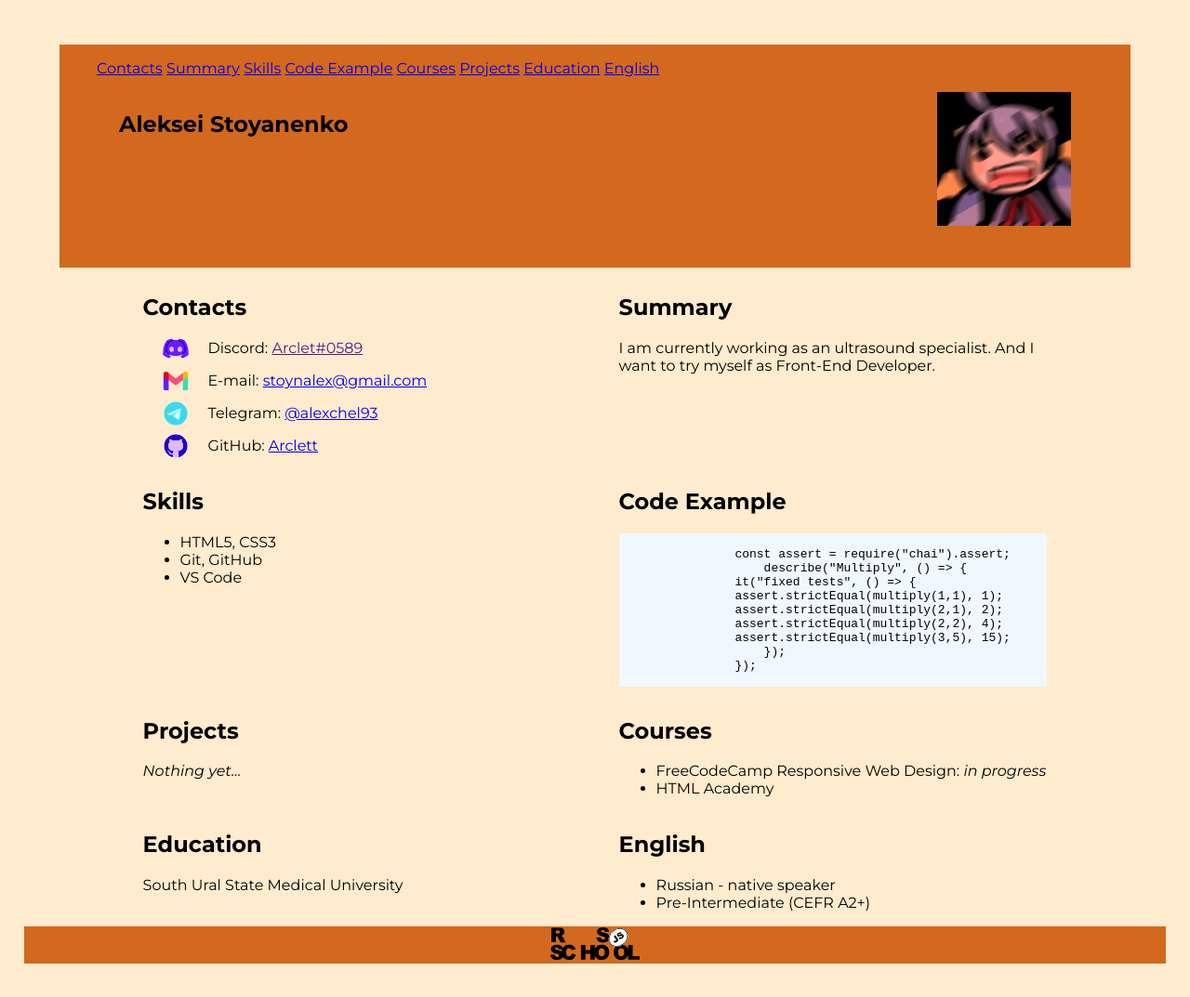
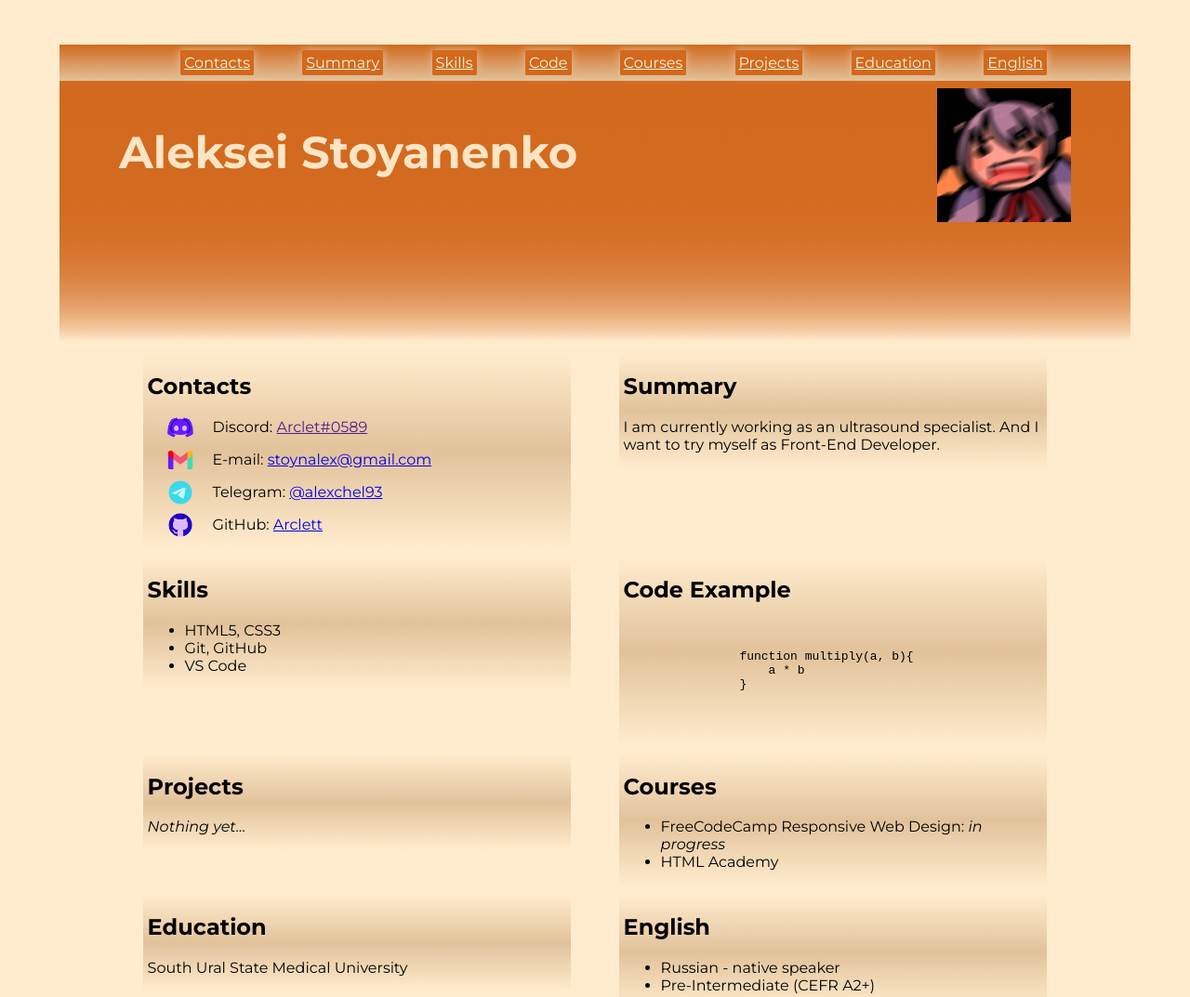
Before and after one commit to Arclett/rsschool-cv, a plain HTML site: page index.html in a window 1280 px wide. Shown: the top 1073 px of the page at 93% size. Drawn offline with Linux system fonts and the light colour scheme.

Commit message:
feat: add css styles fix: fixed nav list

```diff
--- a/index.html
+++ b/index.html
@@ -1,42 +1,74 @@
 <!DOCTYPE html>
 <html lang="en">
 <head>
-    <title>CV</title>
     <meta charset="UTF-8">
     <meta http-equiv="X-UA-Compatible" content="IE=edge">
     <meta name="viewport" content="width=device-width, initial-scale=1.0">
-    <title>Document</title>
     <link rel="stylesheet" href="style.css">
     <link rel="icon" href="assets/svg/favicon.ico"/>
     <link rel="preconnect" href="https://fonts.googleapis.com">
     <link href="https://fonts.googleapis.com/css2?family=Montserrat:ital,wght@0,400;0,700;1,400&display=swap" rel="stylesheet">
+    <title>CV</title>
 </head>
 <body>
     <header class="header">
         <nav class="nav">
             <ul class="nav-list">
-                <nav-item><a href="#contacts" class="nav-link">Contacts</a></nav-item>
-                <nav-item><a href="#summary" class="nav-link">Summary</a></nav-item>
-                <nav-item><a href="#skills" class="nav-link">Skills</a></nav-item>
-                <nav-item><a href="#code" class="nav-link">Code Example</a></nav-item>
-                <nav-item><a href="#courses" class="nav-link">Courses</a></nav-item>
-                <nav-item><a href="#projects" class="nav-link">Projects</a></nav-item>
-                <nav-item><a href="#education" class="nav-link">Education</a></nav-item>
-                <nav-item><a href="#english" class="nav-link">English</a></nav-item>
+                <li class="nav-item">
+                    <a href="#contacts" class="nav-link">Contacts</a>
+                </li>
+                <li class="nav-item">
+                    <a href="#summary" class="nav-link">Summary</a>
+                </li>
+                <li class="nav-item">
+                    <a href="#skills" class="nav-link">Skills</a>
+                </li>
+                <li class="nav-item">
+                    <a href="#code" class="nav-link">Code</a>
+                </li>
+                <li class="nav-item">
+                    <a href="#courses" class="nav-link">Courses</a>
+                </li>
+                <li class="nav-item">
+                    <a href="#projects" class="nav-link">Projects</a>
+                </li>
+                <li class="nav-item">
+                    <a href="#education" class="nav-link">Education</a>
+                </li>
+                <li class="nav-item">
+                    <a href="#english" class="nav-link">English</a>
+                </li>
             </ul>
         </nav>
         <section class="header-content">
-            <h1>Aleksei Stoyanenko</h1><img src="assets/img/avatar.JPG">
+            <h1>Aleksei Stoyanenko</h1>
+            <img src="assets/img/avatar.JPG" title="avatar" alt="My face when i'm trying to work with Git first time">
         </section>
     </header>
     <main class="main">
         <div class="container" id="contacts">
             <h2 class="contacts">Contacts</h2>
             <ul>
-                <li class="contact-item"><p>Discord: <a href="" title="Discord profile">Arclet#0589</a></p></li>
-                <li class="contact-item"><p>E-mail: <a href="mailto:stoynalex@gmail.com" title="E-mail">stoynalex@gmail.com</a></p></li>
-                <li class="contact-item"><p>Telegram: <a href="https://t.me/alexchel93" title="Telegram profile" alt="Telegram profile link">@alexchel93</a></p></li>
-                <li class="contact-item"><p>GitHub: <a href="https://github.com/Arclett" title="GitHub profile" alt="GitHub profile">Arclett</a></p></li>
+                <li class="contact-item">
+                    <p>Discord:
+                        <a href="" title="Discord profile">Arclet#0589</a>
+                    </p>
+                </li>
+                <li class="contact-item">
+                    <p>E-mail:
+                        <a href="mailto:stoynalex@gmail.com" title="E-mail">stoynalex@gmail.com</a>
+                    </p>
+                </li>
+                <li class="contact-item">
+                    <p>Telegram:
+                        <a href="https://t.me/alexchel93" title="Telegram profile">@alexchel93</a>
+                    </p>
+                </li>
+                <li class="contact-item">
+                    <p>GitHub:
+                        <a href="https://github.com/Arclett" title="GitHub profile">Arclett</a>
+                    </p>
+                </li>
             </ul>
         </div>
         <div class="container" id="summary">
@@ -53,17 +85,13 @@
         </div>
         <div class="container" id="code">
             <h2>Code Example</h2>
-            <pre><code class="code">
-                const assert = require("chai").assert;
-                    describe("Multiply", () => {
-                it("fixed tests", () => {
-                assert.strictEqual(multiply(1,1), 1);
-                assert.strictEqual(multiply(2,1), 2);
-                assert.strictEqual(multiply(2,2), 4);
-                assert.strictEqual(multiply(3,5), 15);
-                    });
-                });
-            </code></pre>
+           <pre>
+               <code class="code">
+                function multiply(a, b){
+                    a * b
+                }
+                </code>
+            </pre>
         </div>
         <div class="container" id="projects">
             <h2>Projects</h2>
@@ -87,10 +115,11 @@
                 <li>Pre-Intermediate (CEFR A2+)</li>
             </ul>
         </div>
-        <div class="container"></div>
     </main>
     <footer class="footer">
-        <a href="https://rs.school/js/" title="JavaScript/Front-End Course"><img class="footer-link" src="assets/img/rs_school_js.svg"></a>
+        <a href="https://rs.school/js/" title="JavaScript/Front-End Course">
+            <img class="footer-link" alt="rsschool emblem" src="assets/img/rs_school_js.svg">
+        </a>
     </footer>
 </body>
 </html>
--- a/style.css
+++ b/style.css
@@ -17,7 +17,7 @@ body {
 
 .code {
     display:block;
-    background-color: aliceblue;
+    width:fit-content;
 }
 .contact-item {
     position: relative;
@@ -52,7 +52,7 @@ body {
     background-image: url(assets/svg/github.png);
 }
 
-.main {
+.main, .nav-list {
     display: flex;
     flex-wrap: wrap;
     max-width: 1440px;
@@ -62,15 +62,22 @@ body {
 }
 
 .container {
+    display: inline-block;
     width: 45%;
     min-width: 300px;
     height: 40%;
+    background: linear-gradient(blanchedalmond, rgb(225, 194, 154), blanchedalmond);
+    object-fit: content;
+    margin: 5px 0px;
+    padding-left: 5px;
 }
 .header {
-    height: 30vh;
+    height: 40vh;
     width: 90vw;
     margin: 1vh auto;
-    background-color: chocolate;
+    background: linear-gradient(180deg, chocolate, 90%, blanchedalmond);
+    color: bisque;
+
 }
 
 .header-content {
@@ -78,6 +85,7 @@ body {
     justify-content:space-between;
     margin: 1vh 5vw;
     height:18vh;
+    font-size: 2em;
 }
 
 .footer {
@@ -91,3 +99,30 @@ body {
     height:90%;
     width: auto;
 }
+
+.nav {
+    background: linear-gradient(180deg,chocolate, rgb(225, 194, 154));
+}
+
+.nav-list {
+    list-style: none;
+}
+
+.nav-item {
+
+    background-color: chocolate;
+    box-shadow: 0 0 10px 0 rgb(225, 194, 154);
+    padding: 3px;
+    margin: 6px;
+    border-radius: 5%;
+    border:1px solid chocolate;
+}
+
+.nav-link {
+    color:beige;
+}
+
+.nav-item:hover {
+    border: 1px solid bisque;
+    transition: 0.3s;
+}
```
